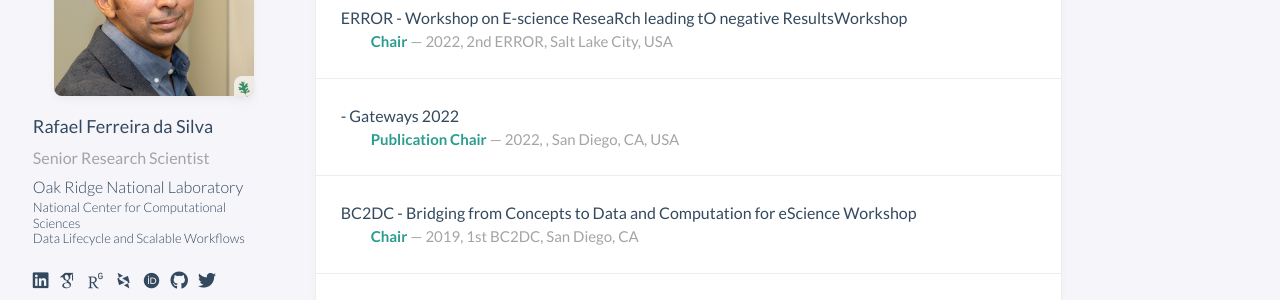
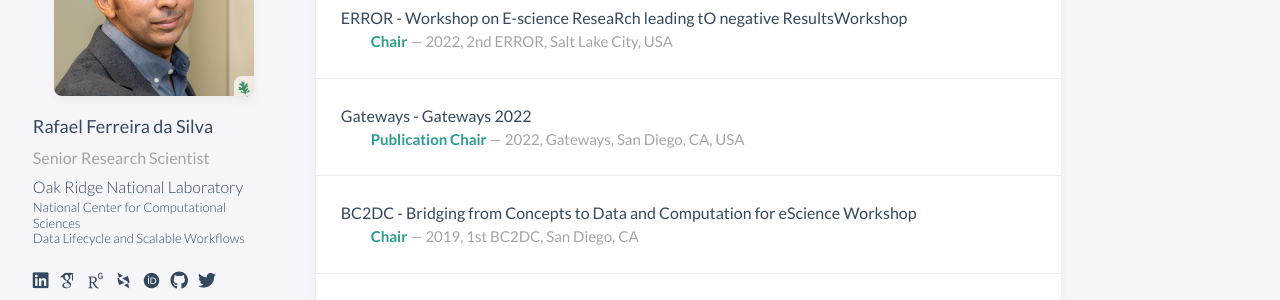
Before and after one commit to rafaelfsilva/rafaelfsilva.github.io, a Jekyll site: the page built from _pages/activities.html, in a window 1280 px wide and 900 px high, scrolled down 1244 px. Shown: the part 154-454 px from the top of the window. Built offline with Jekyll 4.4.1, drawn with Linux system fonts in a browser that asks for light colours; some web fonts are replaced; a script that is not in the unit is left out; comment, search, counter and statistics services are not loaded.

Commit message:
Update activities_chair.yml

```diff
--- a/_data/activities_chair.yml
+++ b/_data/activities_chair.yml
@@ -66,6 +66,7 @@
       link: https://error-workshop.org
 
 - conference: Gateways 2022
+  series: Gateways
   entries:
     - role: Publication Chair
       year: 2022
```
